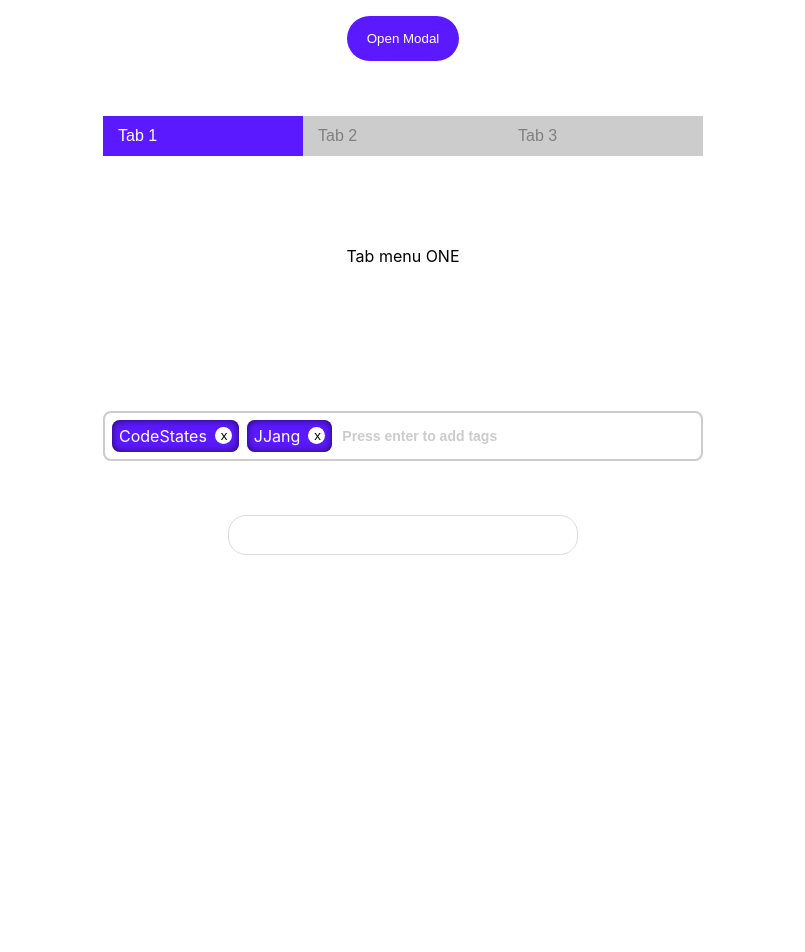
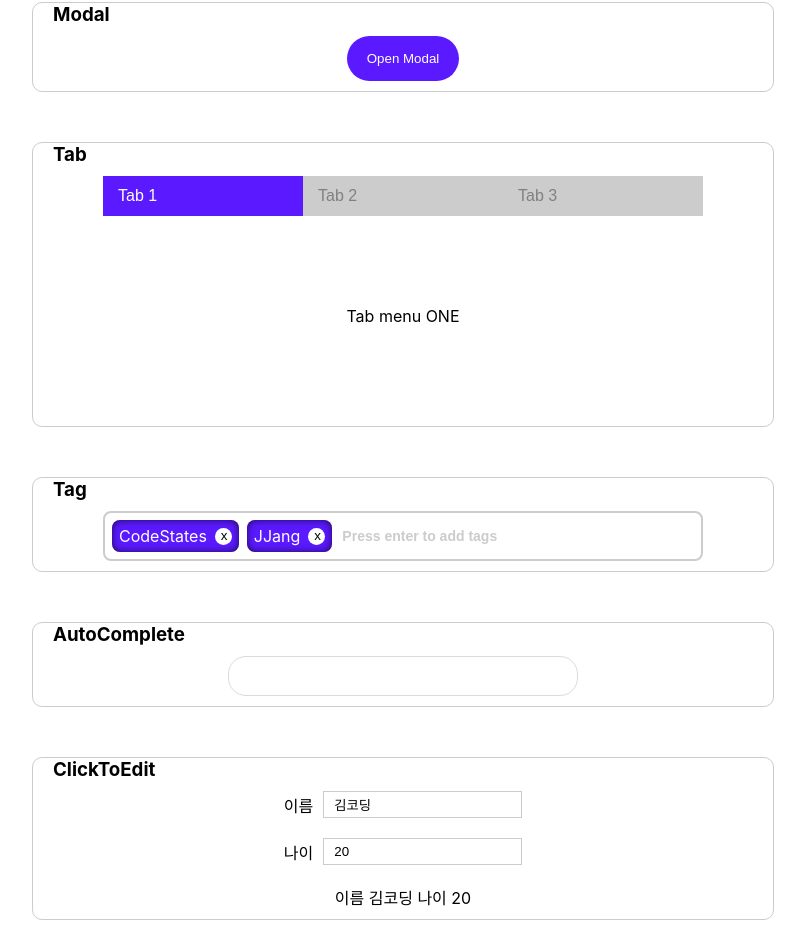
Before and after one commit to kks2139/wanted_pre_onboarding, a React (Create React App) app: page / in a window 1280 px wide. Shown: the part 170-1122 px from the top of the page, without its empty margins (237-1042 px from the left). Before the commit the page ends 800 px from the top, so only its background shows below. Built offline with nearby package versions, Linux system fonts and the light colour scheme.

Commit message:
ClickToEdit.js 작업완료

```diff
--- a/src/App.js
+++ b/src/App.js
@@ -6,6 +6,8 @@ import Toggle from "./component/Toggle";
 import Tab from "./component/Tab";
 import Tag from "./component/Tag";
 import AutoComplete from "./component/AutoComplete";
+import ClickToEdit from "./component/ClickToEdit";
+import Wrapper from "./component/Wrapper";
 
 function App() {
 
@@ -14,21 +16,38 @@ function App() {
     padding: 20px;
     display: flex;
     flex-direction: column;
-    justify-content: space-evenly;
     align-items: center;
   `;
 
   return (
     <div css={style}>
+      <Wrapper title="Toggle">
         <Toggle/>
+      </Wrapper>
+
+      <Wrapper title="Modal">
         <Modal/>
+      </Wrapper>
+
+      <Wrapper title="Tab">
         <Tab>
           <div>Tab menu ONE</div>
           <div>Tab menu TWO</div>
           <div>Tab menu THREE</div>
         </Tab>
+      </Wrapper>
+
+      <Wrapper title="Tag">
         <Tag/>
+      </Wrapper>
+
+      <Wrapper title="AutoComplete">
         <AutoComplete/>
+      </Wrapper>
+
+      <Wrapper title="ClickToEdit">
+        <ClickToEdit/>
+      </Wrapper>
     </div>
   );
 }
--- /dev/null
+++ b/src/component/ClickToEdit.js
@@ -0,0 +1,65 @@
+import React, { useState } from 'react';
+/** @jsxImportSource @emotion/react */
+import {css} from '@emotion/react';
+
+function ClickToEdit(){
+    const [inputs, setInputs] = useState({
+        name: '김코딩',
+        age: 20,
+        name_final: '김코딩',
+        age_final: 20,
+    });
+
+    const onChange = (e)=>{
+        const {value, name} = e.currentTarget;
+        setInputs({
+            ...inputs,
+            [name]: value
+        });
+    }
+
+    const onBlur = (e)=>{
+        const {value, name} = e.currentTarget;
+        setInputs({
+            ...inputs,
+            [name + '_final']: value
+        });
+    }
+
+    const style = css`
+        display: flex;
+        flex-direction: column;
+        align-items: center;
+
+        .row {
+            display: flex;
+            align-items: center;
+            margin-bottom: 20px;
+
+            input {
+                border: 1px solid var(--color-gray);
+                padding: 5px 10px;
+                margin-left: 10px;
+                &:focus {
+                    border-color: var(--color-main);
+                }
+            }
+        }
+    `;
+
+    return(
+        <div css={style}>
+            <div className='row'>
+                <span>이름</span>
+                <input onChange={onChange} name='name' onBlur={onBlur} value={inputs.name}/>
+            </div>
+            <div className='row'>
+                <span>나이</span>
+                <input onChange={onChange} name='age' onBlur={onBlur} value={inputs.age}/>
+            </div>
+            <span>이름 {inputs.name_final} 나이 {inputs.age_final}</span>
+        </div>
+    );
+}
+
+export default ClickToEdit;
--- /dev/null
+++ b/src/component/Wrapper.js
@@ -0,0 +1,33 @@
+import React, { useState } from 'react';
+/** @jsxImportSource @emotion/react */
+import {css} from '@emotion/react';
+
+function Wrapper({title='', children}){
+
+    const style = css`
+        border: 1px solid var(--color-gray);
+        border-radius: 10px;
+        padding: 0 20px;
+        margin-bottom: 50px;
+
+        > .container {
+            box-sizing: content-box;
+            width: 700px;
+            display: flex;
+            justify-content: center;
+            align-items: center;
+            padding: 10px 0;
+        }
+    `;
+
+    return(
+        <section css={style}>
+            <h3>{title}</h3>
+            <div className='container'>
+                {children}
+            </div>
+        </section>
+    );
+}
+
+export default Wrapper;
```
Lines whose indentation alone changed are shown as unchanged.
